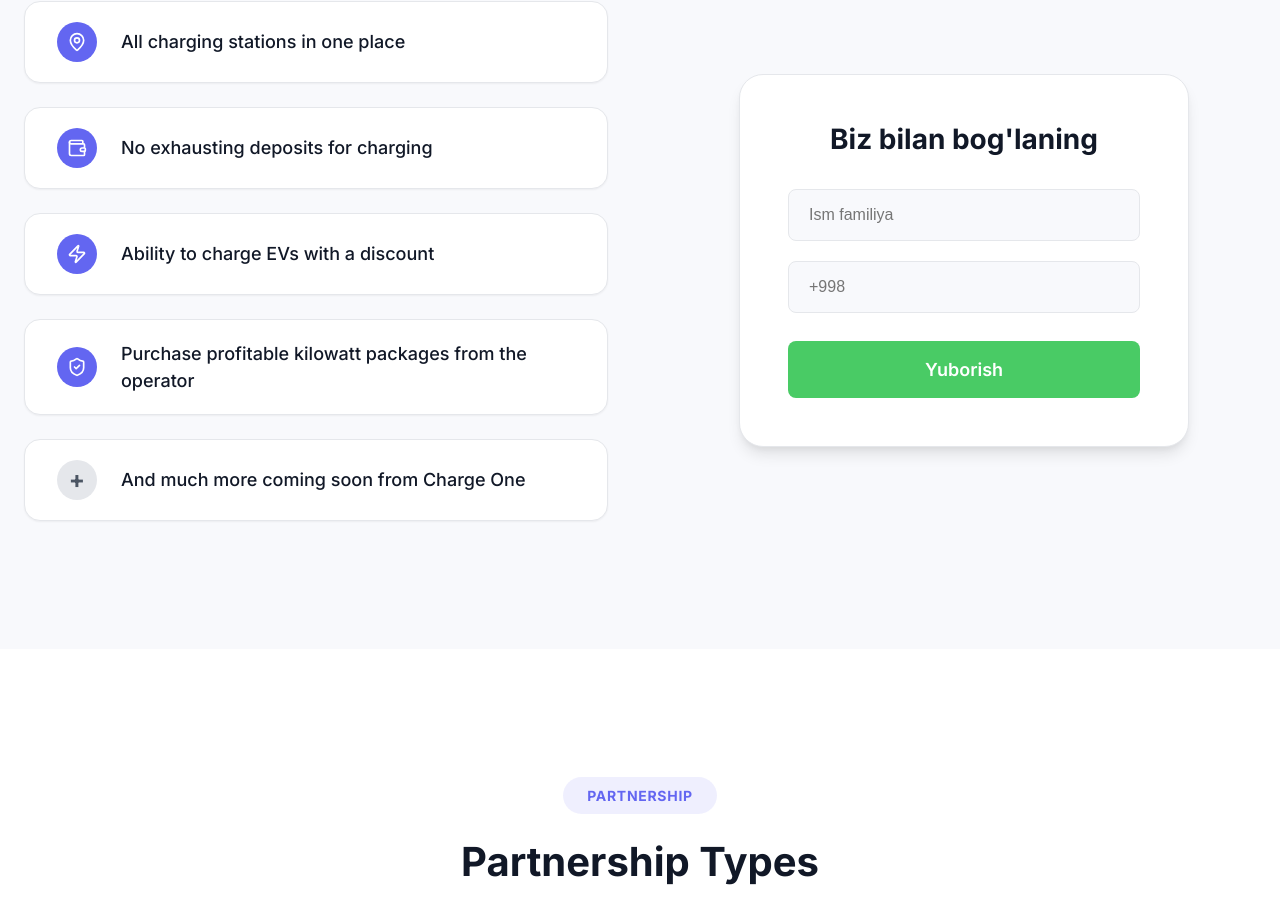
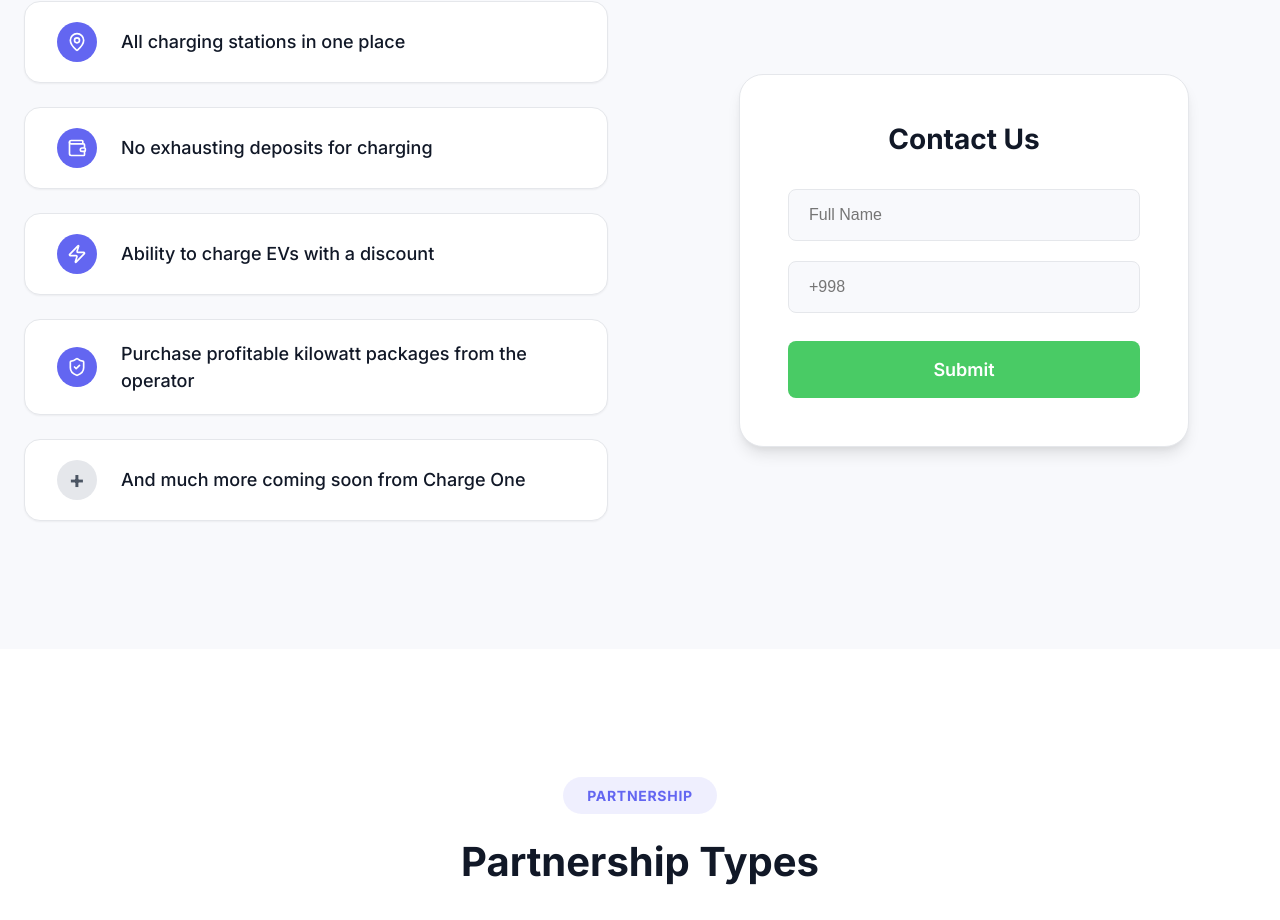
Before and after one commit to Mirxonjon/charge-one-landing, a Next.js app: page /en in a window 1280 px wide. Shown: the part 2840-3760 px from the top of the page. Built offline with nearby package versions, Linux system fonts and the light colour scheme.

Commit message:
feat: Add new Clients component and localization files for English, Russian, and Uzbek.

```diff
--- a/src/components/Clients/Clients.tsx
+++ b/src/components/Clients/Clients.tsx
@@ -56,7 +56,7 @@ export default function Clients({ dict }: { dict: any }) {
 
         // Must be exactly 13 chars: +998 and 9 digits
         if (phone.length !== 13) {
-            alert("Iltimos, telefon raqamni to'liq kiriting (masalan: +998901234567)");
+            alert(dict.clients.contactError);
             return;
         }
 
@@ -150,12 +150,12 @@ export default function Clients({ dict }: { dict: any }) {
                         transition={{ duration: 0.8 }}
                     >
                         <div className={styles.contactFormContainer}>
-                            <h3 className={styles.contactFormTitle}>Biz bilan bog'laning</h3>
+                            <h3 className={styles.contactFormTitle}>{dict.clients.contactTitle}</h3>
                             <form className={styles.contactForm} onSubmit={handleSubmit}>
-                                <input type="text" placeholder="Ism familiya" className={styles.contactInput} value={name} onChange={(e) => setName(e.target.value)} required />
+                                <input type="text" placeholder={dict.clients.contactName} className={styles.contactInput} value={name} onChange={(e) => setName(e.target.value)} required />
                                 <input
                                     type="tel"
-                                    placeholder="+998"
+                                    placeholder={dict.clients.contactPhone}
                                     className={styles.contactInput}
                                     value={phone}
                                     onChange={handlePhoneChange}
@@ -163,7 +163,7 @@ export default function Clients({ dict }: { dict: any }) {
                                     required
                                 />
                                 <button type="submit" className={styles.contactSubmitBtn} disabled={isSubmitting} style={isSuccess ? { backgroundColor: '#22c55e' } : {}}>
-                                    {isSubmitting ? "Yuborilmoqda..." : isSuccess ? "Yuborildi ✓" : "Yuborish"}
+                                    {isSubmitting ? dict.clients.contactSubmitting : isSuccess ? dict.clients.contactSuccess : dict.clients.contactSubmit}
                                 </button>
                             </form>
                         </div>
--- a/src/dictionaries/en.json
+++ b/src/dictionaries/en.json
@@ -65,7 +65,14 @@
         "mockBalanceTitle": "Spectre",
         "mockBalanceDesc": "Balance: 150 000 UZS",
         "mockSupportTitle": "Support Service",
-        "mockSupportDesc": "Support answered in chat"
+        "mockSupportDesc": "Support answered in chat",
+        "contactTitle": "Contact Us",
+        "contactName": "Full Name",
+        "contactPhone": "+998",
+        "contactSubmit": "Submit",
+        "contactSubmitting": "Submitting...",
+        "contactSuccess": "Sent ✓",
+        "contactError": "Please enter a full Uzbekistan phone number (e.g.: +998901234567)"
     },
     "partners": {
         "label": "PARTNERSHIP",
--- a/src/dictionaries/ru.json
+++ b/src/dictionaries/ru.json
@@ -65,7 +65,14 @@
         "mockBalanceTitle": "Spectre",
         "mockBalanceDesc": "Баланс: 150 000 UZS",
         "mockSupportTitle": "Служба поддержки",
-        "mockSupportDesc": "Вам ответили в чате"
+        "mockSupportDesc": "Вам ответили в чате",
+        "contactTitle": "Свяжитесь с нами",
+        "contactName": "Имя фамилия",
+        "contactPhone": "+998",
+        "contactSubmit": "Отправить",
+        "contactSubmitting": "Отправка...",
+        "contactSuccess": "Отправлено ✓",
+        "contactError": "Пожалуйста, введите полный номер телефона Узбекистана (пример: +998901234567)"
     },
     "partners": {
         "label": "ПАРТНЕРСТВО",
--- a/src/dictionaries/uz.json
+++ b/src/dictionaries/uz.json
@@ -65,7 +65,14 @@
         "mockBalanceTitle": "Spectre",
         "mockBalanceDesc": "Balans: 150 000 UZS",
         "mockSupportTitle": "Qo'llab-quvvatlash",
-        "mockSupportDesc": "Sizga chatda javob berishdi"
+        "mockSupportDesc": "Sizga chatda javob berishdi",
+        "contactTitle": "Biz bilan bog'laning",
+        "contactName": "Ism familiya",
+        "contactPhone": "+998",
+        "contactSubmit": "Yuborish",
+        "contactSubmitting": "Yuborilmoqda...",
+        "contactSuccess": "Yuborildi ✓",
+        "contactError": "Iltimos, O'zbekiston telefon raqamini to'liq kiriting (masalan: +998901234567)"
     },
     "partners": {
         "label": "HAMKORLIK",
```
